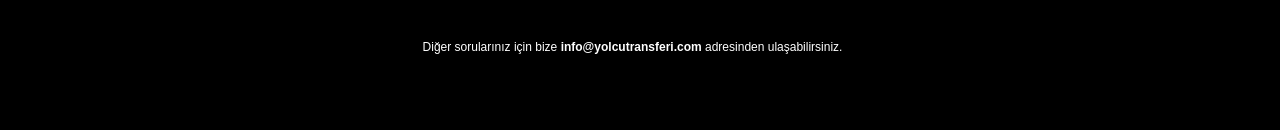
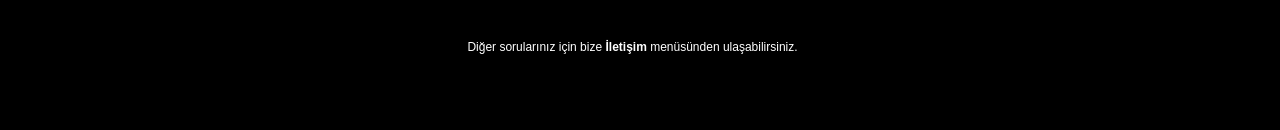
Before and after one commit to haliltayfur/yolcutransferi, a Next.js app: page /sss in a window 1280 px wide. Shown: the part 616-746 px from the top of the page. Built offline with nearby package versions, Linux system fonts and the light colour scheme.

Commit message:
Update page.js

```diff
--- a/app/sss/page.js
+++ b/app/sss/page.js
@@ -48,7 +48,7 @@ export default function SSS() {
         ))}
       </div>
       <div className="mt-10 text-center text-gray-400 text-xs">
-        Diğer sorularınız için bize <b>info@yolcutransferi.com</b> adresinden ulaşabilirsiniz.
+        Diğer sorularınız için bize <b>İletişim</b> menüsünden ulaşabilirsiniz.
       </div>
     </main>
   );
```
